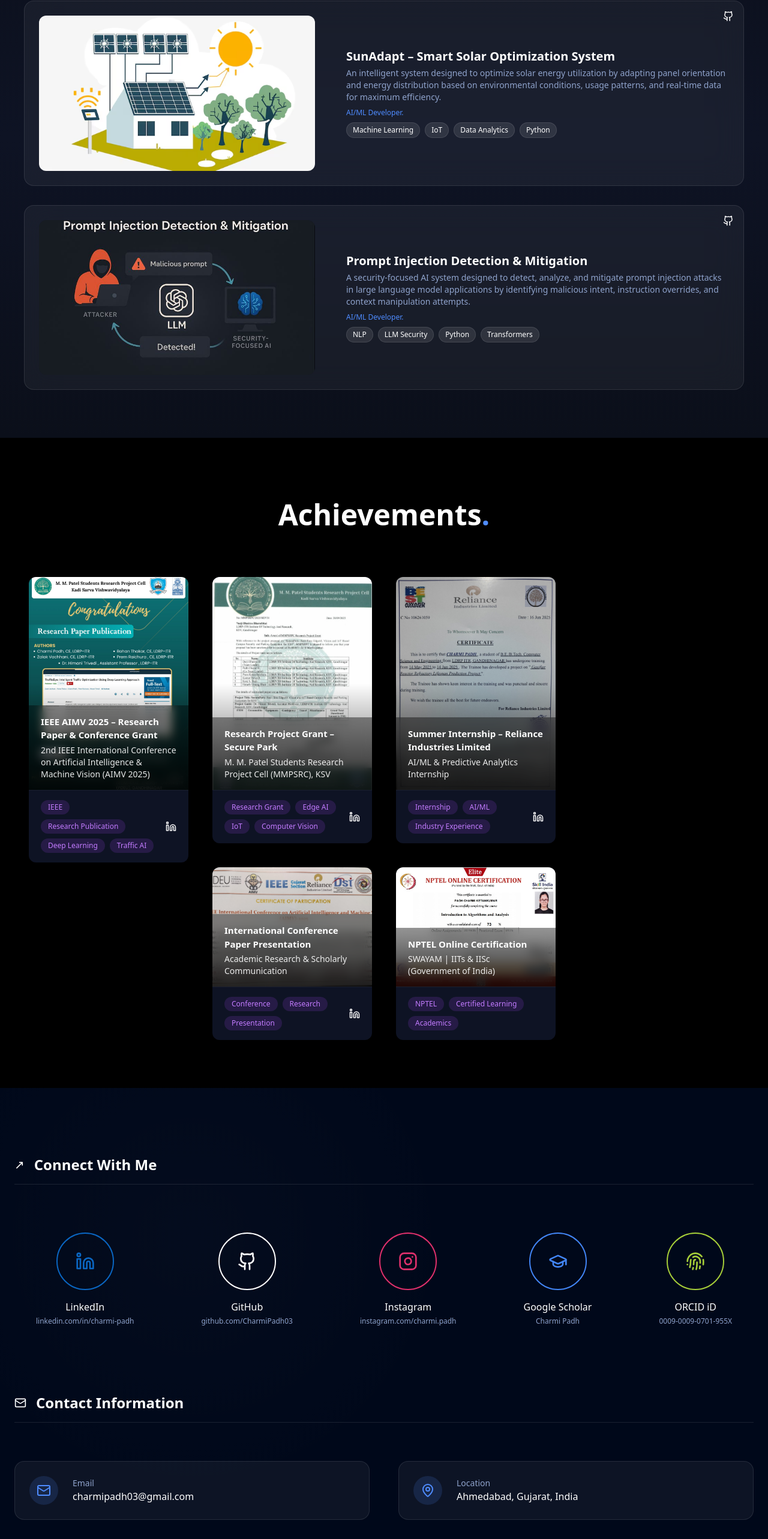
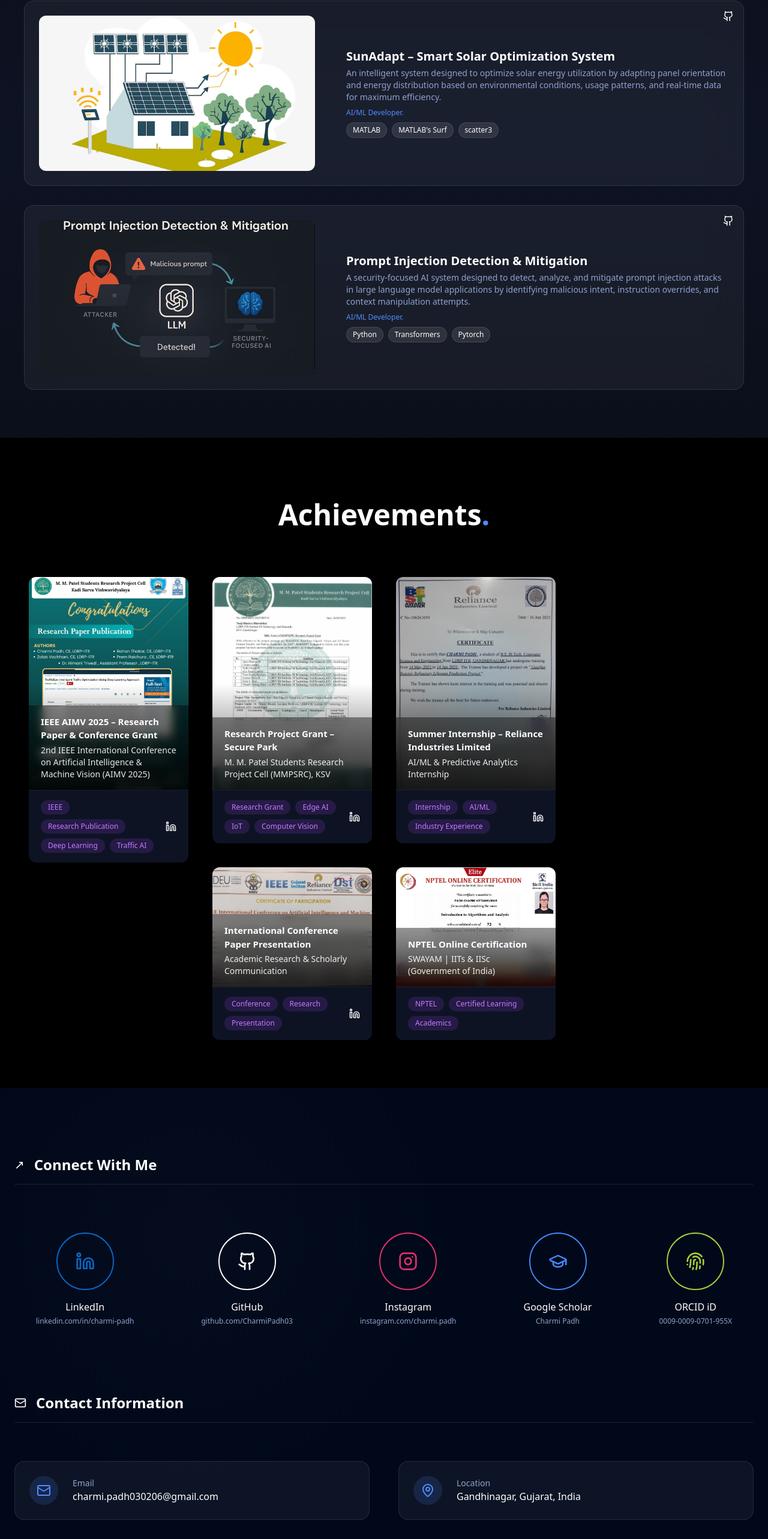
Before and after one commit to CharmiPadh03/Unicorn, a React (Vite) app: page / in a window 1280 px wide. Shown: the part 4433-6999 px from the top of the page at 60% size. Built offline with nearby package versions, Linux system fonts and the light colour scheme.

Commit message:
Updated portfolio section

```diff
--- a/src/sections/Contact.jsx
+++ b/src/sections/Contact.jsx
@@ -126,13 +126,13 @@ export default function Contact() {
           <InfoCard
             icon={<Mail />}
             title="Email"
-            value="charmipadh03@gmail.com"
+            value="charmi.padh030206@gmail.com"
           />
 
           <InfoCard
             icon={<MapPin />}
             title="Location"
-            value="Ahmedabad, Gujarat, India"
+            value="Gandhinagar, Gujarat, India"
           />
         </motion.div>
       </div>
--- a/src/sections/Projects.jsx
+++ b/src/sections/Projects.jsx
@@ -10,7 +10,7 @@ const projects = [
     desc:
       "An intelligent system designed to optimize solar energy utilization by adapting panel orientation and energy distribution based on environmental conditions, usage patterns, and real-time data for maximum efficiency.",
     role: "AI/ML Developer.",
-    tech: ["Machine Learning", "IoT", "Data Analytics", "Python"],
+    tech: ["MATLAB", "MATLAB's Surf", "scatter3"],
     image: "/projects/sunadapt.png",
     github: "https://github.com/CharmiPadh03/SunAdapt",
   },
@@ -19,7 +19,7 @@ const projects = [
     desc:
       "A security-focused AI system designed to detect, analyze, and mitigate prompt injection attacks in large language model applications by identifying malicious intent, instruction overrides, and context manipulation attempts.",
     role: "AI/ML Developer.",
-    tech: ["NLP", "LLM Security", "Python", "Transformers"],
+    tech: [ "Python", "Transformers", "Pytorch"],
     image: "/projects/prompt-injection.png",
     github: "https://github.com/CharmiPadh03/Prompt-Injection-Prevention",
   },
```
